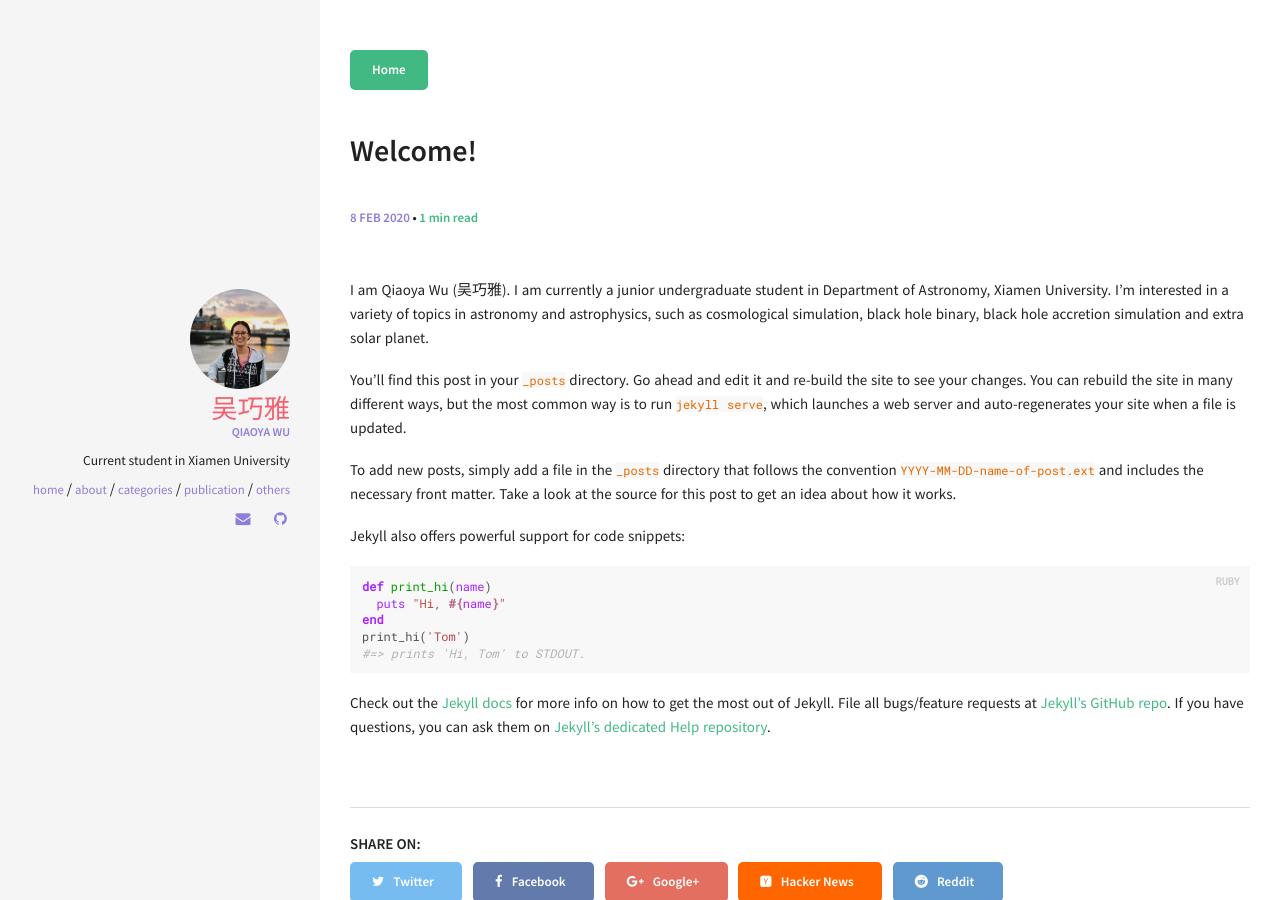
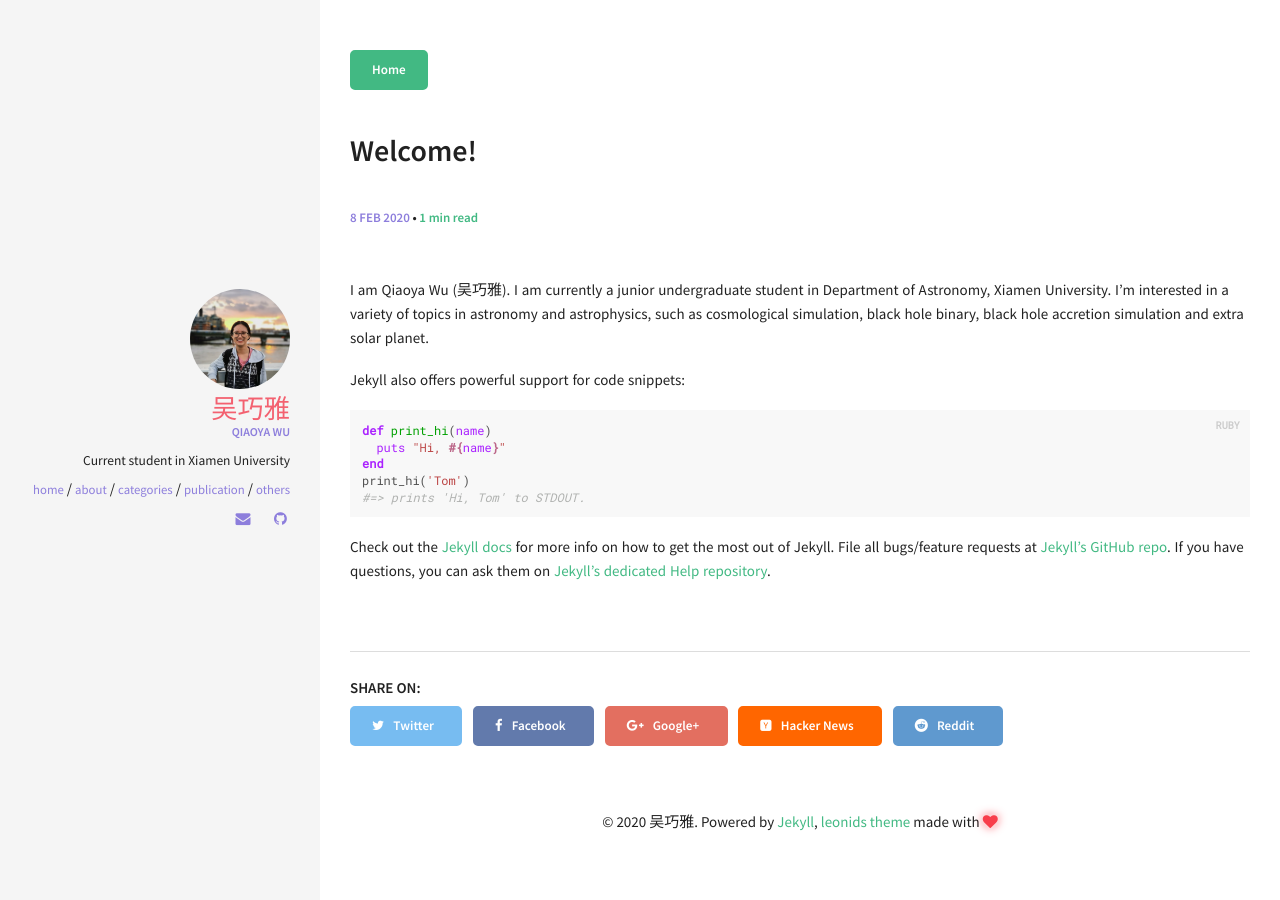
Before and after one commit to QiaoyaWu/qiaoyawu.github.io, a Jekyll site: the page built from _posts/2020-02-08-welcome.md, in a window 1280 px wide. Built offline with Jekyll 4.4.1, drawn with Linux system fonts in a browser that asks for light colours.

Commit message:
change post seq

```diff
--- a/_posts/2020-02-08-welcome.md
+++ b/_posts/2020-02-08-welcome.md
@@ -5,10 +5,6 @@
 I am Qiaoya Wu (吴巧雅). I am currently a junior undergraduate student in Department of Astronomy, Xiamen University.
 I'm interested in a variety of topics in astronomy and astrophysics, such as cosmological simulation, black hole binary, black hole accretion simulation and extra solar planet.
 
-
-You’ll find this post in your `_posts` directory. Go ahead and edit it and re-build the site to see your changes. You can rebuild the site in many different ways, but the most common way is to run `jekyll serve`, which launches a web server and auto-regenerates your site when a file is updated.
-
-To add new posts, simply add a file in the `_posts` directory that follows the convention `YYYY-MM-DD-name-of-post.ext` and includes the necessary front matter. Take a look at the source for this post to get an idea about how it works.
 
 <!--more-->
 
```
Also changed, not shown: _posts/2020-02-02-research-experience.md (renamed from _posts/2020-02-07-research-experience.md, +3 -0 lines), _posts/2020-02-01-publication.md (renamed from _posts/2020-02-06-publication.md), _posts/2020-02-05-cv.md (renamed from _posts/2019-12-08-cv.md).
